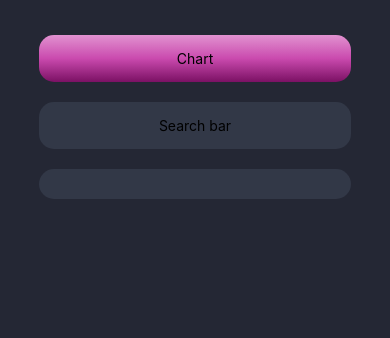
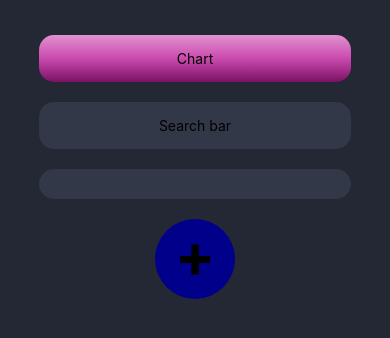
Before and after one commit to Zeyu-Li/Rereceipt, a React Native app: screen / in a window 390 px wide. Shown: the top 338 px of the page. Built offline with nearby package versions, Linux system fonts and the light colour scheme.

Commit message:
BUtTON wORkIng

```diff
--- a/components/common/button.jsx
+++ b/components/common/button.jsx
@@ -1,5 +1,31 @@
-import React, { useState } from "react";
+import React from "react";
+import {View, StyleSheet, TouchableOpacity} from "react-native";
 
-export const Button = () => {
-  return <>Button</>;
+export const ButtonWithStyle = ({children}) => {
+  const onPress = () => alert('you pressed');
+  return <TouchableOpacity onPress={onPress} style={styles.plus}>{children}</TouchableOpacity>;
+
 };
+
+
+const styles = StyleSheet.create({
+  // box: {
+  //   height: 80,
+  //   width: 80,
+  //   backgroundColor: 'darkblue', // tentative
+  //   borderRadius: '50%',
+  //   borderColor: '#000',
+  //   borderStle: 'solid',
+  //   justifyContent: 'center',
+  //   margin: 500
+  // },
+
+  plus: {
+    alignItems: 'center',
+    backgroundColor: 'darkblue',
+    height: 80,
+    width: 80,
+    borderRadius: '50%',
+  }
+
+})
--- a/pages/main.jsx
+++ b/pages/main.jsx
@@ -1,5 +1,6 @@
 import React, { useState } from "react";
-import { Text } from "react-native";
+import { Text} from "react-native";
+import { ButtonWithStyle } from "../components/common/button";
 import { OverviewTable } from "../components/common/Table";
 import {
   CenterContainer,
@@ -27,7 +28,14 @@ export const Main = () => {
           <OverviewTable />
         </CenterContainer>
       </GeneralContainer>
+
+
+      <ButtonWithStyle>
+        <Text style={{fontSize:60, textAlign: 'center', fontWeight: 'bold'}}>+</Text>
+      </ButtonWithStyle>
+
     </>
+
   );
 
   };
```
Also changed, not shown: 2 other files (tests, documents, lock files or other folders).
